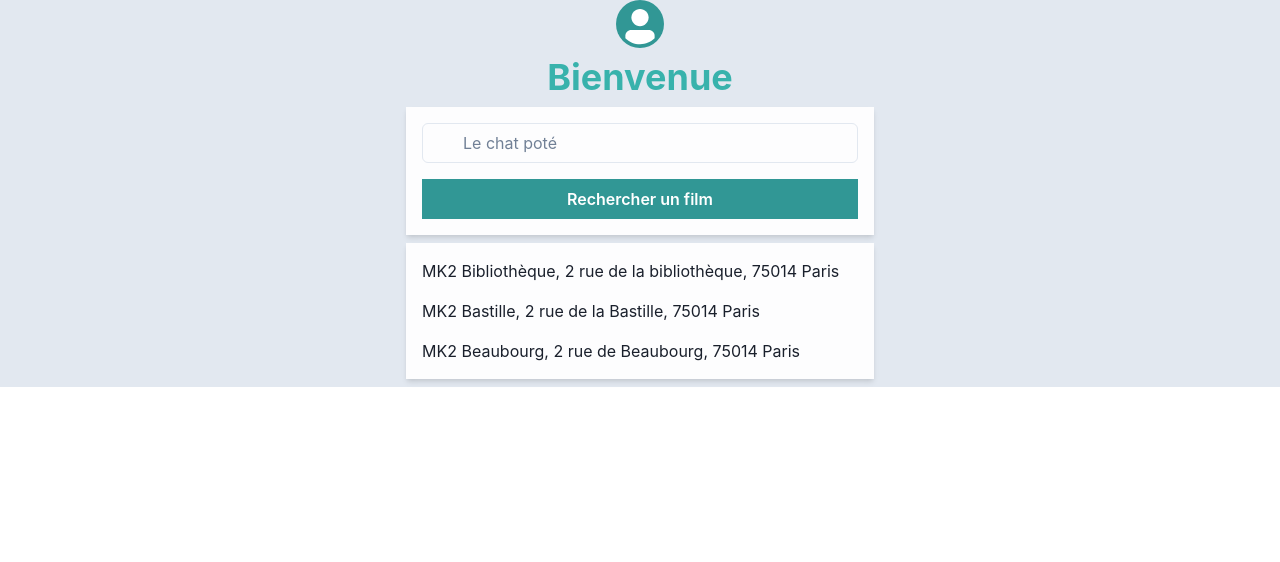
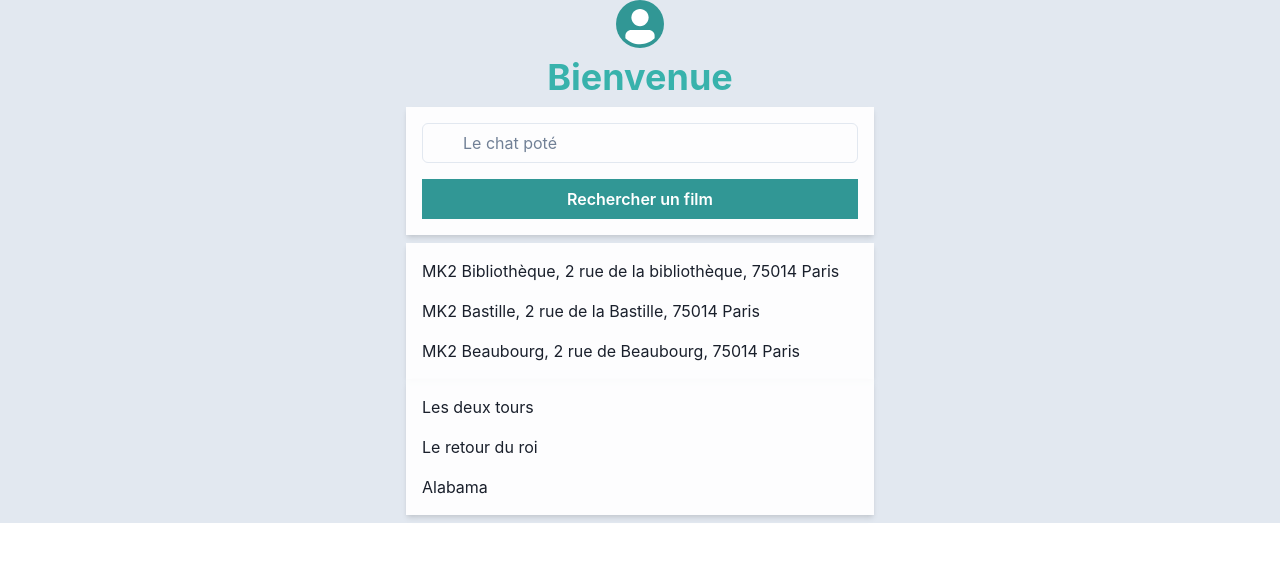
Before and after one commit to RaoufCherif/cinemaccs, a React (Create React App) app in the folder front/: page / in a window 1280 px wide. Shown: the top 562 px of the page. Built offline with nearby package versions, Linux system fonts and the light colour scheme.

Commit message:
feat(frontend): use search movies react-query in home page

```diff
--- a/front/src/data/movie.tsx
+++ b/front/src/data/movie.tsx
@@ -3,7 +3,7 @@ import { Movie, MovieWithTheaters } from "../pages/types";
 import { APIQueryKey, sampleSessions } from "./utils";
 import { sampleImage } from "../sample_image";
 
-const movie = {
+const movieWithTheaters = {
   id: 2,
   title: "Les deux tours",
   poster: sampleImage,
@@ -18,9 +18,42 @@ const movie = {
   ],
 } as MovieWithTheaters;
 
+const movies = [
+  {
+    id: 2,
+    title: "Les deux tours",
+    poster: sampleImage,
+    duration: "3H23",
+    allocine_link: "https://codephenix.fr",
+  },
+  {
+    id: 3,
+    title: "Le retour du roi",
+    poster: sampleImage,
+    duration: "3H23",
+    allocine_link: "https://codephenix.fr",
+  },
+  {
+    id: 4,
+    title: "Alabama",
+    poster: sampleImage,
+    duration: "3H23",
+    allocine_link: "https://codephenix.fr",
+  },
+];
+
 const getMovieKey = (): APIQueryKey => ["get_movie_details"];
 // const fetchTheaters = async (): Promise<Theater[]> => theaters;
-const fetchMovie = (): MovieWithTheaters => movie;
+const fetchMovie = (): MovieWithTheaters => movieWithTheaters;
 export const useGetMovie = (): UseQueryResult<MovieWithTheaters> => {
   return useQuery({ queryKey: getMovieKey(), queryFn: fetchMovie });
 };
+
+const getSearchMoviesKey = (): APIQueryKey => ["get_movie_search"];
+const fetchSearchMovies = (): Movie[] => movies;
+export const useGetSearchMovies = (): UseQueryResult<Movie[]> => {
+  return useQuery({
+    queryKey: getSearchMoviesKey(),
+    queryFn: fetchSearchMovies,
+  });
+};
--- a/front/src/pages/Home.tsx
+++ b/front/src/pages/Home.tsx
@@ -14,9 +14,11 @@ import {
 } from "@chakra-ui/react";
 import { useGetTheaters } from "../data/theater";
 import { PageLayout } from "../components/PageLayout";
+import { useGetSearchMovies } from "../data/movie";
 
 export const HomePage = () => {
   const { data: theaters } = useGetTheaters();
+  const { data: movies } = useGetSearchMovies();
   return (
     <PageLayout>
       <Avatar bg="teal.500" />
@@ -64,7 +66,23 @@ export const HomePage = () => {
               </Link>
             ))
           ) : (
-            <div>Aucun résultat</div>
+            <div>Aucun résultat salle</div>
+          )}
+        </Stack>
+        <Stack
+          spacing={4}
+          p="1rem"
+          backgroundColor="whiteAlpha.900"
+          boxShadow="md"
+        >
+          {movies ? (
+            movies.map((movie) => (
+              <Link key={movie.id} href={`/film/${movie.id}`}>
+                {movie.title}
+              </Link>
+            ))
+          ) : (
+            <div>Aucun résultat cinéma</div>
           )}
         </Stack>
       </Box>
```
